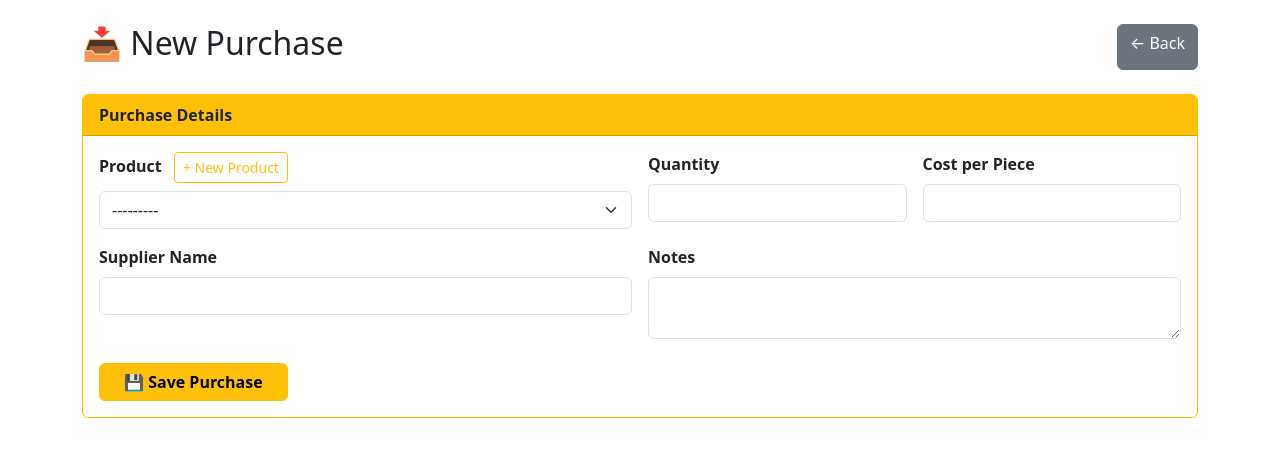
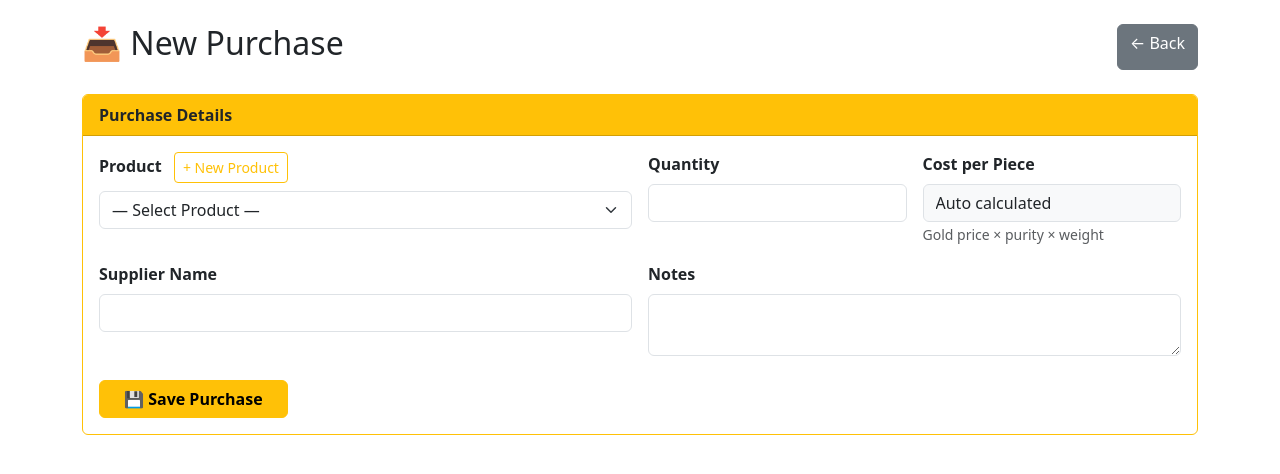
Before and after one commit to Fady-Faltaows/gold_shop, a Django app: page /purchases/new/ in a window 1280 px wide. Shown: the part 56-530 px from the top of the page. Run offline with Django 5.2, Linux system fonts and the light colour scheme; data that the repository does not hold is empty.

Commit message:
enhancing usability

```diff
--- a/prototype/forms.py
+++ b/prototype/forms.py
@@ -44,20 +44,28 @@ class SaleItemForm(forms.ModelForm):
 class PurchaseForm(forms.ModelForm):
     class Meta:
         model = Purchase
-        fields = ['product', 'quantity_purchased', 'cost_per_piece', 'supplier_name', 'notes']
+        fields = ['product', 'quantity_purchased', 'supplier_name', 'notes']
         widgets = {
-            'product': forms.Select(attrs={'class': 'form-select'}),
+            'product': forms.Select(attrs={'class': 'form-select', 'id': 'id_product'}),
             'quantity_purchased': forms.NumberInput(attrs={
                 'class': 'form-control',
                 'min': 1
             }),
-            'cost_per_piece': forms.NumberInput(attrs={
-                'class': 'form-control',
-                'step': '0.01'
-            }),
             'supplier_name': forms.TextInput(attrs={'class': 'form-control'}),
             'notes': forms.Textarea(attrs={'class': 'form-control', 'rows': 2}),
         }
+
+    def __init__(self, *args, **kwargs):
+        super().__init__(*args, **kwargs)
+        # add data attributes to each product option
+        self.fields['product'].queryset = Product.objects.select_related('category').all()
+        choices = [('', '— Select Product —')]
+        for p in Product.objects.all():
+            choices.append((p.id, f"{p.name} ({p.karat}K - {p.weight_grams}g)"))
+        self.fields['product'].widget.choices = choices
+
+    class Media:
+        pass
 
 
 class CategoryForm(forms.ModelForm):
--- a/prototype/models.py
+++ b/prototype/models.py
@@ -1,4 +1,5 @@
 from django.db import models
+from decimal import Decimal
 
 
 class GoldPrice(models.Model):
@@ -25,32 +26,48 @@ class Category(models.Model):
     class Meta:
         verbose_name_plural = "Categories"
 
-
 class Product(models.Model):
     KARAT_CHOICES = [
+        (24, '24K'),
+        (21, '21K'),
         (18, '18K'),
-        (21, '21K'),
-        (22, '22K'),
-        (24, '24K'),
+        (14, '14K'),
     ]
 
-    name             = models.CharField(max_length=200)
-    category         = models.ForeignKey(Category, on_delete=models.PROTECT)
-    karat            = models.IntegerField(choices=KARAT_CHOICES, default=21)
-    weight_grams     = models.DecimalField(max_digits=8, decimal_places=3)
-    workmanship_fee  = models.DecimalField(max_digits=10, decimal_places=2, default=0)
-    image           = models.ImageField(upload_to='products/', blank=True, null=True)  # ← add
-    notes            = models.TextField(blank=True)
-    created_at       = models.DateTimeField(auto_now_add=True)
+    KARAT_PURITY = {
+        24: Decimal('1.0'),
+        21: Decimal('0.875'),
+        18: Decimal('0.75'),
+        14: Decimal('0.585'),
+    }
+
+    name            = models.CharField(max_length=200)
+    category        = models.ForeignKey(Category, on_delete=models.PROTECT)
+    karat           = models.IntegerField(choices=KARAT_CHOICES, default=21)
+    weight_grams    = models.DecimalField(max_digits=8, decimal_places=3)
+    workmanship_fee = models.DecimalField(max_digits=10, decimal_places=2, default=0)
+    image           = models.ImageField(upload_to='products/', blank=True, null=True)
+    notes           = models.TextField(blank=True)
+    created_at      = models.DateTimeField(auto_now_add=True)
+
+    def get_purity(self):
+        return self.KARAT_PURITY.get(self.karat, Decimal('1.0'))
 
     def get_selling_price(self):
         latest = GoldPrice.objects.order_by('-updated_at').first()
         if latest:
-            return (latest.price_per_gram * self.weight_grams) + self.workmanship_fee
+            return (latest.price_per_gram * self.get_purity() * self.weight_grams) + self.workmanship_fee
+        return None
+
+    def get_cost_price(self):
+        latest = GoldPrice.objects.order_by('-updated_at').first()
+        if latest:
+            return latest.price_per_gram * self.get_purity() * self.weight_grams
         return None
 
     def __str__(self):
         return f"{self.name} ({self.karat}K - {self.weight_grams}g)"
+
 
 
 class Inventory(models.Model):
@@ -108,8 +125,9 @@ class SaleItem(models.Model):
         if self.product:
             latest_gold = GoldPrice.objects.order_by('-updated_at').first()
             if latest_gold:
-                gold_price         = latest_gold.price_per_gram
-                self.cost_per_piece  = gold_price * self.product.weight_grams
+                gold_price           = latest_gold.price_per_gram
+                purity               = self.product.get_purity()
+                self.cost_per_piece  = gold_price * purity * self.product.weight_grams
                 self.price_per_piece = self.cost_per_piece + self.product.workmanship_fee
         super().save(*args, **kwargs)
 
--- a/prototype/templates/prototype/purchase_create.html
+++ b/prototype/templates/prototype/purchase_create.html
@@ -13,34 +13,74 @@
         <form method="post">
             {% csrf_token %}
             <div class="row g-3">
+
                 <div class="col-md-6">
                     <label class="form-label fw-bold">
                         Product
                         <a href="{% url 'product_create' %}"
-                        class="btn btn-sm btn-outline-warning ms-2"
-                        target="_blank">
+                           class="btn btn-sm btn-outline-warning ms-2"
+                           target="_blank">
                             + New Product
                         </a>
                     </label>
-                    {{ form.product }}
+                    <select name="product" class="form-select" id="id_product">
+                        <option value="">— Select Product —</option>
+                        {% for p in products %}
+                        <option value="{{ p.id }}"
+                            data-weight="{{ p.weight_grams }}"
+                            data-karat="{{ p.karat }}"
+                            data-purity="{{ p.get_purity }}">
+                            {{ p.name }} ({{ p.karat }}K — {{ p.weight_grams }}g)
+                        </option>
+                        {% endfor %}
+                    </select>
                 </div>
+
                 <div class="col-md-3">
                     <label class="form-label fw-bold">Quantity</label>
                     {{ form.quantity_purchased }}
                 </div>
+
                 <div class="col-md-3">
                     <label class="form-label fw-bold">Cost per Piece</label>
-                    {{ form.cost_per_piece }}
+                    <input type="text" class="form-control bg-light"
+                        id="cost-display" value="Auto calculated" readonly>
+                    <small class="text-muted">Gold price × purity × weight</small>
                 </div>
+
                 <div class="col-md-6">
                     <label class="form-label fw-bold">Supplier Name</label>
                     {{ form.supplier_name }}
                 </div>
+
                 <div class="col-md-6">
                     <label class="form-label fw-bold">Notes</label>
                     {{ form.notes }}
                 </div>
             </div>
+
+            {# Product info preview #}
+            <div id="product-info" class="alert alert-warning mt-3" style="display:none">
+                <div class="row text-center">
+                    <div class="col">
+                        <small class="text-muted d-block">Karat</small>
+                        <strong id="info-karat">—</strong>
+                    </div>
+                    <div class="col">
+                        <small class="text-muted d-block">Purity</small>
+                        <strong id="info-purity">—</strong>
+                    </div>
+                    <div class="col">
+                        <small class="text-muted d-block">Weight</small>
+                        <strong id="info-weight">—</strong> g
+                    </div>
+                    <div class="col">
+                        <small class="text-muted d-block">Cost per Piece</small>
+                        <strong id="info-cost" class="text-success">—</strong>
+                    </div>
+                </div>
+            </div>
+
             <div class="mt-4">
                 <button type="submit" class="btn btn-warning fw-bold px-4">
                     💾 Save Purchase
@@ -49,4 +89,37 @@
         </form>
     </div>
 </div>
+
+<script>
+const goldPrice = {{ gold_price_js|default:0 }};
+
+const purityMap = {
+    24: 1.0,
+    21: 0.875,
+    18: 0.75,
+    14: 0.585,
+};
+
+document.getElementById('id_product').addEventListener('change', function() {
+    const select = this;
+    const option = select.options[select.selectedIndex];
+
+    if (option && option.value) {
+        const weight  = parseFloat(option.dataset.weight) || 0;
+        const karat   = parseInt(option.dataset.karat)    || 0;
+        const purity  = purityMap[karat]                  || 1.0;
+        const cost    = goldPrice * purity * weight;
+
+        document.getElementById('info-karat').textContent  = karat + 'K';
+        document.getElementById('info-purity').textContent = (purity * 100).toFixed(1) + '%';
+        document.getElementById('info-weight').textContent = weight.toFixed(3);
+        document.getElementById('info-cost').textContent   = cost.toFixed(2);
+        document.getElementById('cost-display').value      = cost.toFixed(2);
+        document.getElementById('product-info').style.display = 'block';
+    } else {
+        document.getElementById('product-info').style.display = 'none';
+        document.getElementById('cost-display').value = 'Auto calculated';
+    }
+});
+</script>
 {% endblock %}
--- a/prototype/views.py
+++ b/prototype/views.py
@@ -130,24 +130,42 @@ def purchase_create(request):
     if request.method == 'POST':
         form = PurchaseForm(request.POST)
         if form.is_valid():
-            purchase = form.save()
+            purchase    = form.save(commit=False)
+            latest_gold = GoldPrice.objects.order_by('-updated_at').first()
+
+            if not latest_gold:
+                messages.error(request, '⚠️ Cannot create purchase — no gold price set!')
+                return redirect('purchase_create')
+
+            purity                  = purchase.product.get_purity()
+            purchase.cost_per_piece = latest_gold.price_per_gram * purity * purchase.product.weight_grams
+            purchase.save()
+
             inventory, created = Inventory.objects.get_or_create(
                 product=purchase.product,
                 defaults={'quantity_pieces': 0}
             )
             inventory.quantity_pieces += purchase.quantity_purchased
             inventory.save()
+
             messages.success(
                 request,
                 f'✅ Added {purchase.quantity_purchased} pieces of '
-                f'{purchase.product.name} to inventory!'
+                f'{purchase.product.name} to inventory! '
+                f'Cost per piece: {purchase.cost_per_piece:.2f}'
             )
             return redirect('purchase_list')
     else:
         form = PurchaseForm()
 
-    return render(request, 'prototype/purchase_create.html', {'form': form})
+    latest_gold = GoldPrice.objects.order_by('-updated_at').first()
+    products    = Product.objects.select_related('category').all()
 
+    return render(request, 'prototype/purchase_create.html', {
+        'form': form,
+        'gold_price_js': float(latest_gold.price_per_gram) if latest_gold else 0,
+        'products': products,
+    })
 
 def reports_home(request):
     return render(request, 'prototype/reports/home.html')
@@ -199,7 +217,7 @@ def report_inventory(request):
 def report_profit(request):
     date_from = request.GET.get('date_from')
     date_to   = request.GET.get('date_to')
-    sales     = Sale.objects.order_by('created_at')
+    sales     = Sale.objects.order_by('created_at').prefetch_related('items__product')
 
     if date_from:
         sales = sales.filter(created_at__date__gte=date_from)
@@ -209,10 +227,16 @@ def report_profit(request):
         thirty_days_ago = timezone.now() - timedelta(days=30)
         sales = sales.filter(created_at__gte=thirty_days_ago)
 
-    profit_by_day = {}
+    current_gold = GoldPrice.objects.order_by('-updated_at').first()
+
+    profit_by_day     = {}
+    total_gold_diff   = 0
+
     for sale in sales:
         day = sale.created_at.strftime('%Y-%m-%d')
         profit_by_day[day] = profit_by_day.get(day, 0) + float(sale.get_total_profit())
+        for item in sale.items.all():
+            total_gold_diff += float(item.get_gold_price_difference())
 
     total_profit  = sum(profit_by_day.values())
     total_revenue = sum(float(sale.get_total()) for sale in sales)
@@ -222,6 +246,8 @@ def report_profit(request):
         'profit_by_day': profit_by_day,
         'total_profit': total_profit,
         'total_revenue': total_revenue,
+        'total_gold_diff': total_gold_diff,
+        'current_gold': current_gold,
         'date_from': date_from or '',
         'date_to': date_to or '',
     }
```
Also changed, not shown: prototype/templates/prototype/sale_create.html (+9 -3 lines).
